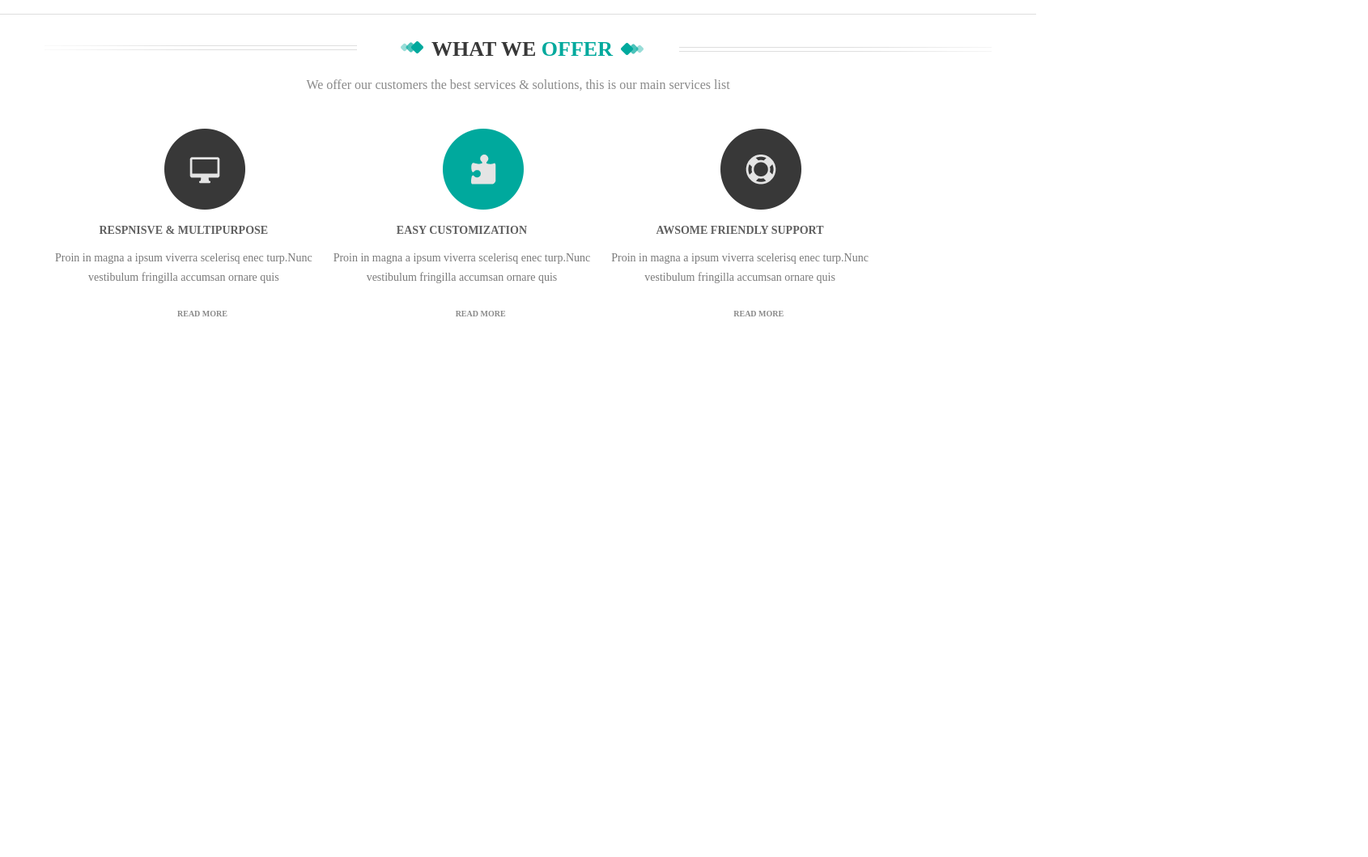
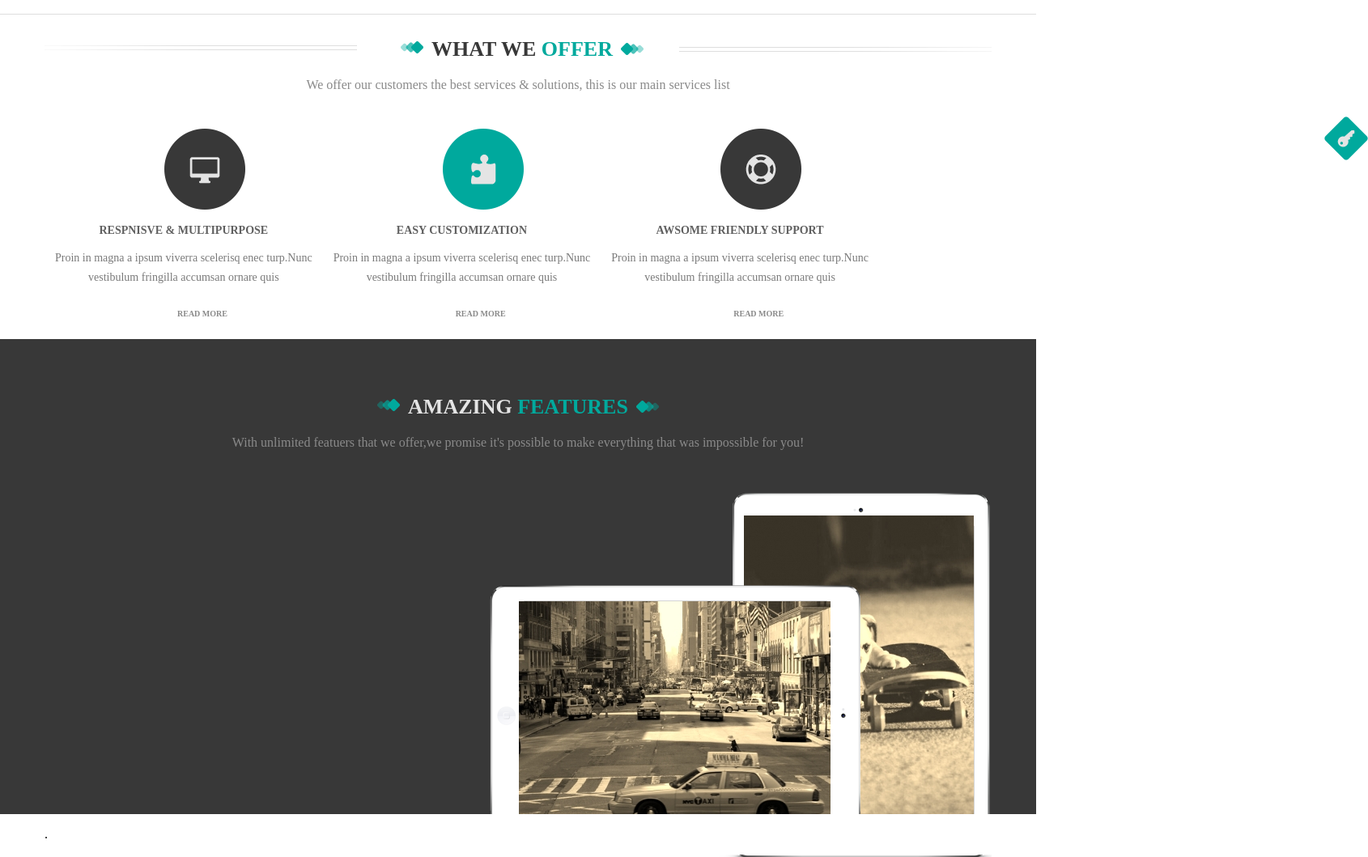
Before and after one commit to Crena/Startuprr-OnePage, a plain HTML site: page index.html in a window 1280 px wide. Shown: the part 897-1956 px from the top of the page at 81% size, 1690 px wide, since content can reach past the window. Before the commit the page ends 1316 px from the top, so only its background shows below. Drawn offline with Linux system fonts and the light colour scheme; a web font is replaced by a local one.

Commit message:
Add  features backgrund img

```diff
--- a/css/style.css
+++ b/css/style.css
@@ -12,6 +12,7 @@ body {
     height: auto;
     float: left;
     background-image: url("../images/cover.png");
+
 }
 
 .container {
@@ -164,6 +165,11 @@ header {
     padding-bottom: 20px;
 }
 
+.what-we-offer {
+    float: left;
+    width: 100%;
+}
+
 .title {
     width: 100%;
     display: inline-block;
@@ -185,7 +191,7 @@ header {
     display: inline-block;
     margin-top: 33px;
     position: relative;
-    max-width: 20%;
+    max-width: 25%;
 }
 
 .title h3:before {
@@ -297,3 +303,64 @@ header {
     box-sizing: border-box;
     padding: 10px;
 }
+
+.key {
+    position: relative;
+    z-index: 1;
+    top: 30px;
+    left: 550px;
+}
+
+.features {
+    background-color: #383838;
+    float: left;
+    width: 100%;
+    padding-top: 41px;
+}
+
+.white {
+
+    color: #e4e4e4;
+}
+
+.landscape {
+    background-image: url(../images/iPad-Air-Silver1.png);
+        width: 480px;
+    height: 325px;
+    position: relative;
+    z-index: 2;
+    left: 531px;
+    top: 167px;
+}
+
+.landscape img {
+    box-sizing: border-box;
+    padding-left: 55px;
+    padding-top: 20px;
+
+}
+
+.portant {
+    background-image: url(../images/iPad-Air-Silver.png);
+       width: 339px;
+    height: 450px;
+    position: relative;
+    z-index: 1;
+  	float: right;
+    left: 0px;
+    top: 53px;
+}
+.portant img {
+    box-sizing: border-box;
+    padding-left: 33px;
+    padding-top: 28px;
+
+
+}
+.more-features{
+	float: left;
+    background-color: white;
+    width: 100%;
+    position: relative;
+    z-index: 4;
+}
--- a/index.html
+++ b/index.html
@@ -87,7 +87,34 @@
                     <h5> Read More</h5>
                 </div>
             </div>
+            <img class="key" src="images/key.png">
         </div>
+    </section>
+    <section class="features">
+        <div class="container">
+            <div class="title">
+                <h3><span class="white">amazing</span> <span class="green-color">features</span></h3>
+                <p class="title-p">With unlimited featuers that we offer,we promise it's possible to make everything that was impossible for you!</p>
+            </div>
+            <div class="portant">
+                <img src="images/portant-1.png">
+            </div>
+            <div class="landscape">
+                <img src="images/landscape-1.png">
+            </div>
+
+
+
+        </div>
+    </section>
+
+    <section class="more-features">
+
+    	 <div class="container">
+    	 	<p> .</p>
+    	 </div>
+
+
     </section>
 </body>
 
```
Also changed, not shown: images/iPad-Air-Silver.png (added), images/iPad-Air-Silver1.png (added), images/key.png (added), images/landscape-1.png (added), images/left_img-1.png (added), images/left_img-2.png (added), images/left_img-3.png (added), images/nature.png (added), images/portant-1.png (added).
